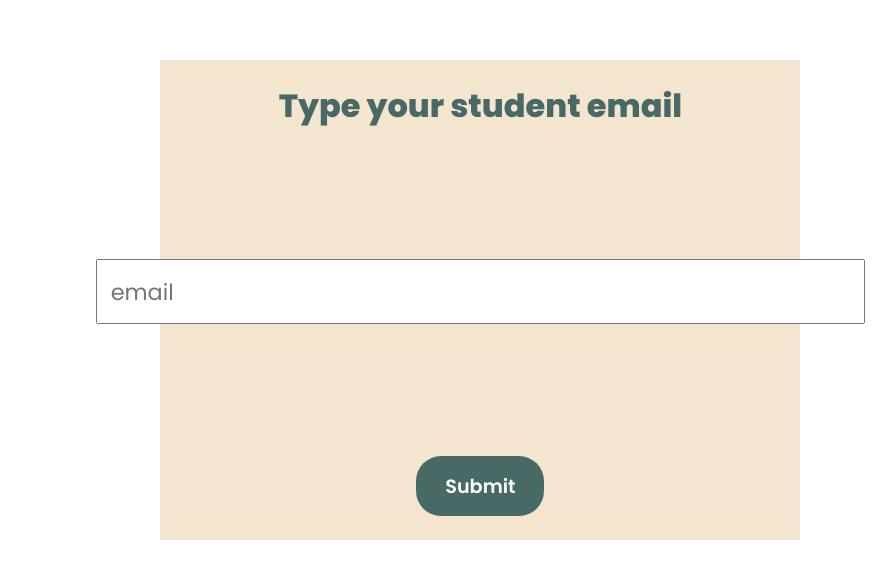
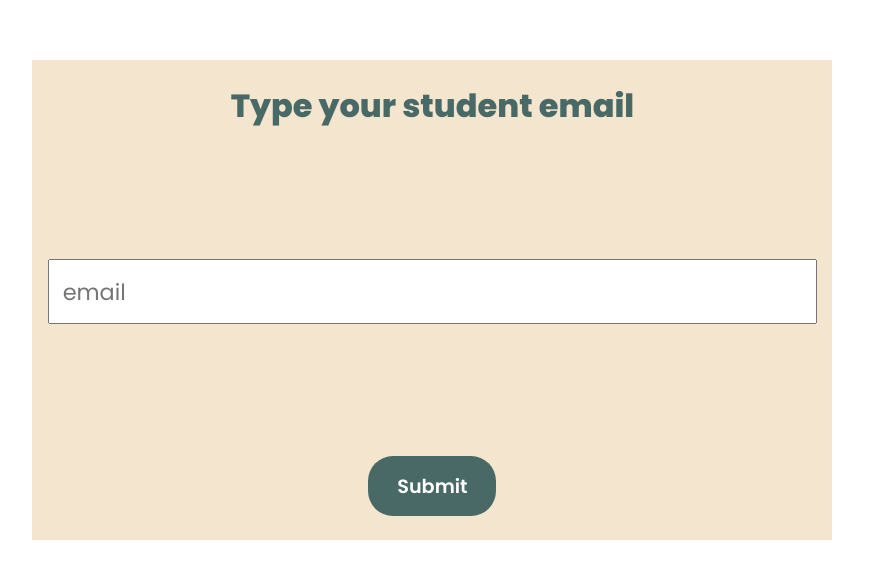
Before and after one commit to Ceaseless04/MapModel, a Next.js app: page /auth in a window 1280 px wide. Shown: the part 119-698 px from the top of the page, without its empty margins (198-1094 px from the left). Built offline with nearby package versions, Linux system fonts and the light colour scheme.

Commit message:
Styled sidenav and user form

```diff
--- a/styles/Auth.module.scss
+++ b/styles/Auth.module.scss
@@ -1,13 +1,12 @@
 .form {
   display: flex;
-  align-items: center;
   flex-direction: column;
   justify-content: space-between;
   height: 60vh;
-  width: 80vh;
+  width: 100vh;
   align-items: center;
   margin-top: 14%;
-  margin-left: 28%;
+  margin-left: 18%;
   background-color: #F4E5CF;
 }
 .form input{
```
Also changed, not shown: components/sideNav.tsx (+4 -4 lines), pages/index.tsx (+2 -5 lines), 1 other file (tests, documents, lock files or other folders).
